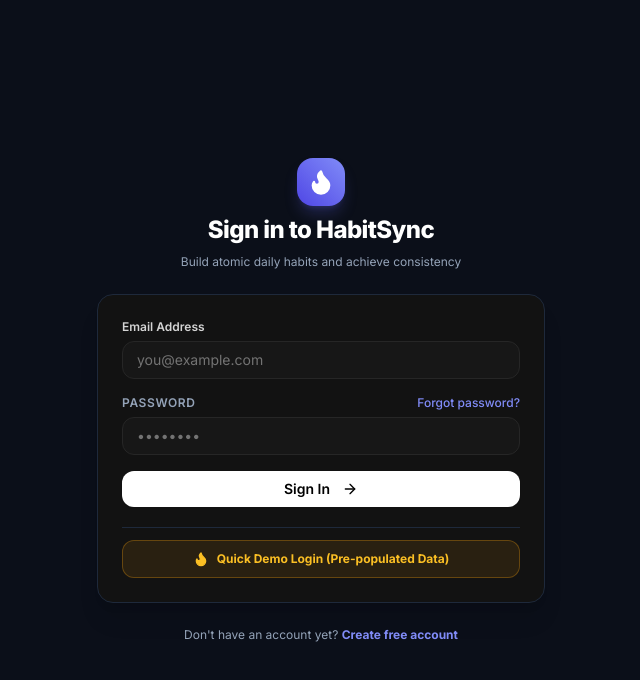
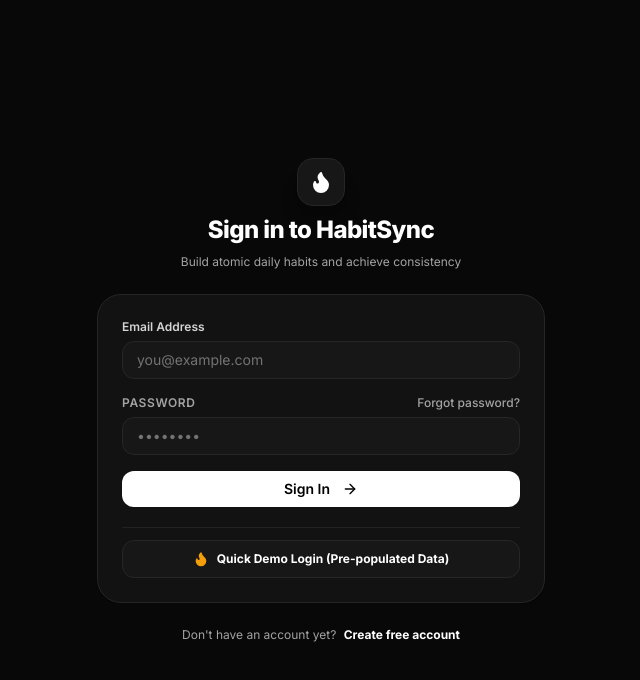
Before and after one commit to JaydeepSP/Habit-tracker, a React (Vite) app in the folder client/: page /login in a window 1280 px wide. Shown: the top 680 px of the page, without its empty margins (319-959 px from the left). Built offline with nearby package versions, Linux system fonts and the light colour scheme; no server answers.

Commit message:
fixed design issue

```diff
--- a/client/src/App.tsx
+++ b/client/src/App.tsx
@@ -23,8 +23,8 @@
         path="/"
         element={
           loading ? (
-            <div className="min-h-screen flex items-center justify-center bg-slate-50 dark:bg-[#0B0F19]">
-              <div className="w-8 h-8 border-4 border-brand-500 border-t-transparent rounded-full animate-spin" />
+            <div className="min-h-screen flex items-center justify-center bg-[#080808] text-white">
+              <div className="w-8 h-8 border-3 border-neutral-800 border-t-white rounded-full animate-spin" />
             </div>
           ) : isAuthenticated ? (
             <Navigate to="/dashboard" replace />
--- a/client/src/components/auth/LoginPage.tsx
+++ b/client/src/components/auth/LoginPage.tsx
@@ -2,7 +2,7 @@
 import { useForm } from 'react-hook-form';
 import { Link, useNavigate } from 'react-router-dom';
 import { motion } from 'framer-motion';
-import { Flame, Mail, Lock, ArrowRight } from 'lucide-react';
+import { Flame, ArrowRight } from 'lucide-react';
 import { useAuth } from '@/context/AuthContext';
 import { useToast } from '@/context/ToastContext';
 import { Button, Input, Card } from '@/components/ui';
@@ -48,7 +48,7 @@
   };
 
   return (
-    <div className="min-h-screen flex items-center justify-center p-4 bg-slate-50 dark:bg-[#0B0F19]">
+    <div className="min-h-screen flex items-center justify-center p-4 bg-[#080808] text-neutral-100">
       <motion.div
         initial={{ opacity: 0, y: 20 }}
         animate={{ opacity: 1, y: 0 }}
@@ -56,19 +56,19 @@
       >
         {/* Brand Logo & Header */}
         <div className="text-center space-y-2">
-          <div className="w-12 h-12 rounded-2xl bg-gradient-to-tr from-brand-600 to-indigo-400 flex items-center justify-center mx-auto text-white shadow-lg shadow-brand-500/25">
-            <Flame className="w-7 h-7 fill-current" />
+          <div className="w-12 h-12 rounded-2xl bg-neutral-900 border border-neutral-800 flex items-center justify-center mx-auto text-white shadow-xl">
+            <Flame className="w-6 h-6 fill-current" />
           </div>
-          <h1 className="text-2xl font-black text-slate-900 dark:text-white tracking-tight">
+          <h1 className="text-2xl font-black text-white tracking-tight">
             Sign in to HabitSync
           </h1>
-          <p className="text-xs text-slate-500 dark:text-slate-400">
+          <p className="text-xs text-neutral-400">
             Build atomic daily habits and achieve consistency
           </p>
         </div>
 
         {/* Login Card */}
-        <Card className="p-7 space-y-5 shadow-xl border-slate-200/90 dark:border-slate-800">
+        <Card className="p-7 space-y-5 bg-[#121212] border-neutral-800 shadow-2xl rounded-3xl">
           <form onSubmit={handleSubmit(onSubmit)} className="space-y-4">
             <Input
               label="Email Address"
@@ -86,12 +86,12 @@
 
             <div className="space-y-1.5">
               <div className="flex items-center justify-between">
-                <label className="block text-xs font-semibold uppercase tracking-wider text-slate-600 dark:text-slate-400">
+                <label className="block text-xs font-semibold uppercase tracking-wider text-neutral-400">
                   Password
                 </label>
                 <Link
                   to="/forgot-password"
-                  className="text-xs font-medium text-brand-600 dark:text-brand-400 hover:underline"
+                  className="text-xs font-medium text-neutral-400 hover:text-white hover:underline transition-colors"
                 >
                   Forgot password?
                 </Link>
@@ -116,24 +116,24 @@
           </form>
 
           {/* Quick Demo Login Option */}
-          <div className="pt-3 border-t border-slate-100 dark:border-slate-800 space-y-2">
+          <div className="pt-3 border-t border-neutral-800/80 space-y-2">
             <button
               type="button"
               onClick={handleDemoLogin}
-              className="w-full py-2.5 px-4 rounded-xl text-xs font-bold bg-amber-500/10 hover:bg-amber-500/20 text-amber-600 dark:text-amber-400 border border-amber-500/30 transition-all flex items-center justify-center gap-2 cursor-pointer"
+              className="w-full py-2.5 px-4 rounded-xl text-xs font-bold bg-neutral-900 hover:bg-neutral-800 text-white border border-neutral-800 transition-all flex items-center justify-center gap-2 cursor-pointer active:scale-[0.99]"
             >
-              <Flame className="w-4 h-4 fill-current" />
+              <Flame className="w-4 h-4 fill-amber-500 text-amber-500" />
               Quick Demo Login (Pre-populated Data)
             </button>
           </div>
         </Card>
 
         {/* Footer Link */}
-        <p className="text-center text-xs text-slate-500 dark:text-slate-400">
+        <p className="text-center text-xs text-neutral-400">
           Don't have an account yet?{' '}
           <Link
             to="/register"
-            className="font-bold text-brand-600 dark:text-brand-400 hover:underline"
+            className="font-bold text-white hover:underline ml-1"
           >
             Create free account
           </Link>
--- a/client/src/components/auth/ProtectedRoute.tsx
+++ b/client/src/components/auth/ProtectedRoute.tsx
@@ -8,10 +8,10 @@
 
   if (loading) {
     return (
-      <div className="min-h-screen flex items-center justify-center bg-slate-50 dark:bg-[#0B0F19]">
+      <div className="min-h-screen flex items-center justify-center bg-[#080808]">
         <div className="flex flex-col items-center gap-4">
-          <div className="w-10 h-10 border-4 border-brand-500 border-t-transparent rounded-full animate-spin" />
-          <p className="text-sm font-medium text-slate-500 dark:text-slate-400">
+          <div className="w-9 h-9 border-3 border-neutral-800 border-t-white rounded-full animate-spin" />
+          <p className="text-xs font-medium text-neutral-400 tracking-wide">
             Loading your dashboard...
           </p>
         </div>
--- a/client/src/components/auth/ResetPasswordPage.tsx
+++ b/client/src/components/auth/ResetPasswordPage.tsx
@@ -44,25 +44,25 @@
   };
 
   return (
-    <div className="min-h-screen flex items-center justify-center p-4 bg-slate-50 dark:bg-[#0B0F19]">
+    <div className="min-h-screen flex items-center justify-center p-4 bg-[#080808] text-neutral-100">
       <motion.div
         initial={{ opacity: 0, y: 20 }}
         animate={{ opacity: 1, y: 0 }}
         className="w-full max-w-md space-y-6"
       >
         <div className="text-center space-y-2">
-          <div className="w-12 h-12 rounded-2xl bg-gradient-to-tr from-brand-600 to-indigo-400 flex items-center justify-center mx-auto text-white shadow-lg shadow-brand-500/25">
+          <div className="w-12 h-12 rounded-2xl bg-neutral-900 border border-neutral-800 flex items-center justify-center mx-auto text-white shadow-xl">
             <Lock className="w-6 h-6" />
           </div>
-          <h1 className="text-2xl font-black text-slate-900 dark:text-white tracking-tight">
+          <h1 className="text-2xl font-black text-white tracking-tight">
             Reset Password
           </h1>
-          <p className="text-xs text-slate-500 dark:text-slate-400">
+          <p className="text-xs text-neutral-400">
             Enter your new secure password below
           </p>
         </div>
 
-        <Card className="p-7 space-y-4 shadow-xl border-slate-200/90 dark:border-slate-800">
+        <Card className="p-7 space-y-4 bg-[#121212] border-neutral-800 shadow-2xl rounded-3xl">
           <form onSubmit={handleSubmit(onSubmit)} className="space-y-4">
             <Input
               label="New Password"
@@ -101,7 +101,7 @@
           <div className="pt-2 text-center">
             <Link
               to="/login"
-              className="text-xs font-semibold text-slate-500 dark:text-slate-400 hover:text-slate-900 dark:hover:text-white"
+              className="text-xs font-semibold text-neutral-400 hover:text-white transition-colors"
             >
               Cancel and return to Login
             </Link>
```
Also changed, not shown: client/src/components/auth/ForgotPasswordPage.tsx (+9 -9 lines), client/src/components/auth/RegisterPage.tsx (+9 -9 lines).
